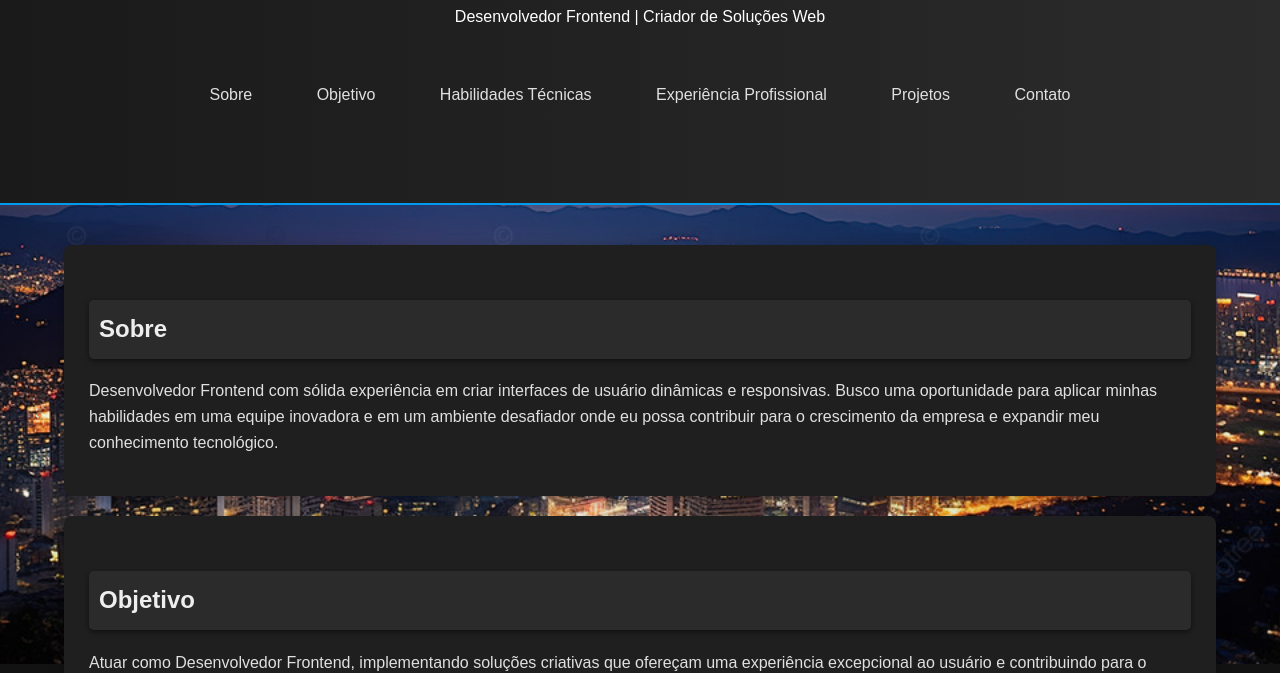
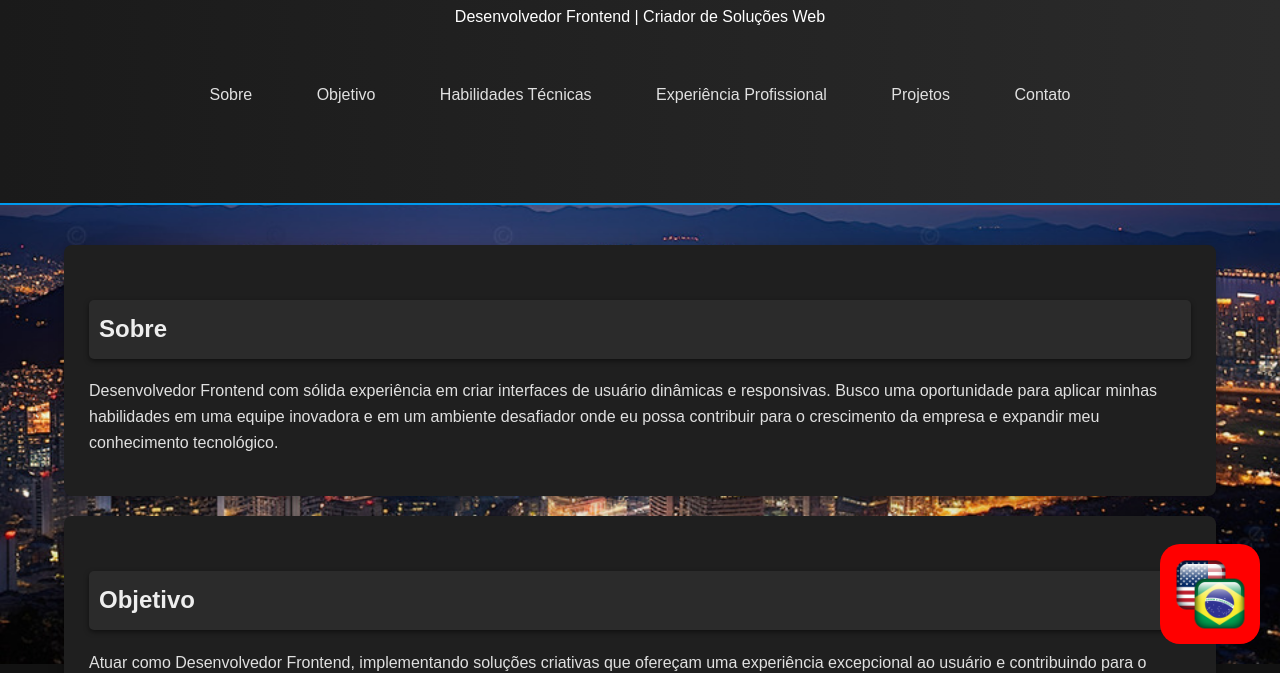
Before and after one commit to heijsilva/Ingles2024, a plain HTML site: page index.html in a window 1280 px wide. Shown: the part 136-809 px from the top of the page. Drawn offline with Linux system fonts and the light colour scheme.

Commit message:
create a switch language

```diff
--- /dev/null
+++ b/assets/dadosPtBr.json
@@ -0,0 +1,3 @@
+{
+
+}
--- a/index.html
+++ b/index.html
@@ -81,5 +81,11 @@
         <p>&copy; 2023 Lucas Almeida. Todos os direitos reservados.</p>
     </footer>
     <script src="script.js"></script>
+    <div class="switch">
+        <button class="switch_btn" onclick="toggleImage()">
+            <img src="assets/united_states_flags_flag_17080.png" alt="USA flag" id="us-flag" class="unSelectImage">
+            <img src="assets/brazil_flags_flag_16979.png" alt="Brazil flag" id="br-flag" class="selectImage">
+        </button>
+    </div>
 </body>
 </html>
--- a/script.js
+++ b/script.js
@@ -1,3 +1,22 @@
+function toggleImage() {
+    const usFlag = document.getElementById('us-flag');
+    const brFlag = document.getElementById('br-flag');
+
+    if (usFlag.style.zIndex == '0') {
+        usFlag.style.zIndex = '1';
+        brFlag.style.zIndex = '0';
+    };
+
+    if (brFlag.style.zIndex == '0') {
+        brFlag.style.zIndex = '1';
+        usFlag.style.zIndex = '0';
+    };
+
+    console.log('12')
+
+}
+
+
 document.addEventListener('DOMContentLoaded', function () {
     const sections = document.querySelectorAll('section');
 
--- a/styles.css
+++ b/styles.css
@@ -118,6 +118,51 @@ footer p {
     margin: 0;
 }
 
+.switch {
+    background-color: red;
+    border-radius: 20px;
+    height: 100px;
+    width: 100px;
+    position: fixed;
+    display: flex;
+    justify-content: center;
+    align-items: center;
+    z-index: 2;
+    bottom: 20px;
+    right: 20px;
+}
+
+.switch_btn {
+    background-color: transparent;
+    border: none;
+    width: 75%;
+    height: 75%;
+    display: flex;
+    justify-content: center;
+    align-items: center;
+    cursor: pointer;
+    position: relative;
+}
+
+.switch_btn > img {
+    width: 75%;
+    height: 75%;
+    position: absolute;
+    transition: ease-in-out 100s;
+}
+
+#us-flag {
+    z-index: 0;
+    top: 0;
+    left: 0;
+}
+
+#br-flag {
+    z-index: 1;
+    bottom: 0;
+    right: 0;
+}
+
 @media (max-width: 768px) {
     h1 {
         font-size: 2em; /* Ajuste de fonte para telas menores */
```
Also changed, not shown: assets/brazil_flags_flag_16979.png (added), assets/united_states_flags_flag_17080.png (added).
